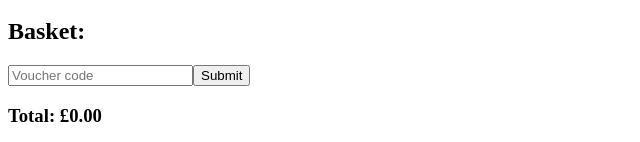
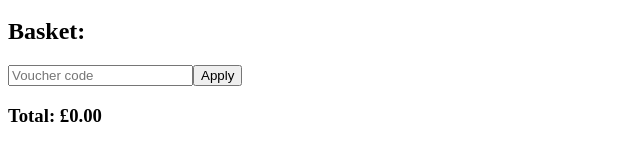
Before and after one commit to nkhil/clothing-retail-react-app, a React app: page / in a window 1280 px wide. Shown: the part 1877-2019 px from the top of the page, without its empty margins (0-640 px from the left). Built offline with nearby package versions, Linux system fonts and the light colour scheme.

Commit message:
Modify VoucherForm button text

```diff
--- a/src/App/components/VoucherForm.js
+++ b/src/App/components/VoucherForm.js
@@ -17,7 +17,7 @@ class VoucherForm extends Component {
             ref={this.discountVoucherRef}
             placeholder="Voucher code"
           />
-          <button type="submit">Submit</button>
+          <button type="submit">Apply</button>
         </form>
       </Fragment>
     )
```
